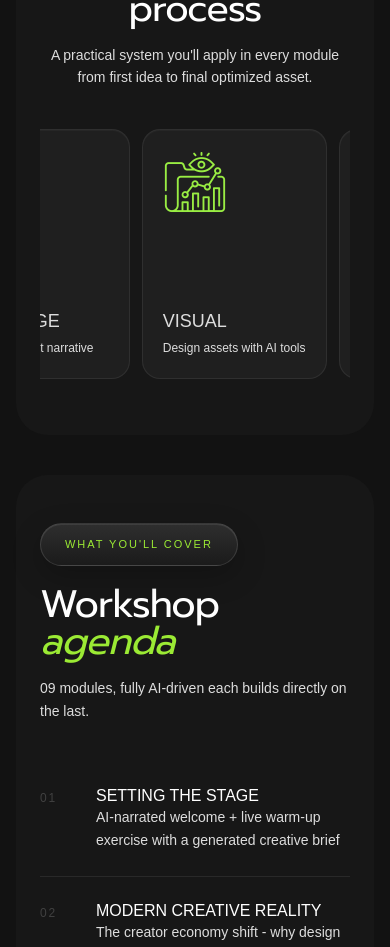
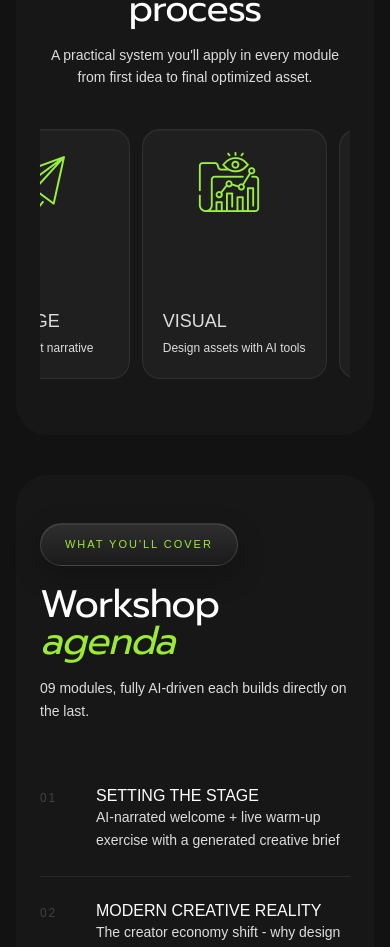
Before and after one commit to sajeer11/Work_Shop, a Next.js app: page /dark-version in a window 390 px wide. Shown: the part 2048-2995 px from the top of the page. Built offline with nearby package versions, Linux system fonts and the light colour scheme.

Commit message:
added responsive

```diff
--- a/app/dark-version/components/DarkCreativeIntelligence.tsx
+++ b/app/dark-version/components/DarkCreativeIntelligence.tsx
@@ -56,13 +56,15 @@ export default function DarkCreativeIntelligence({
           >
             <div className="flex h-16 items-start">
               {card.img ? (
-                <Image
-                  src={card.img}
-                  alt={`${card.title} icon`}
-                  width={132}
-                  height={64}
-                  className="h-16 w-auto object-contain"
-                />
+                <div className="relative h-16 w-[132px]">
+                  <Image
+                    src={card.img}
+                    alt={`${card.title} icon`}
+                    fill
+                    sizes="132px"
+                    className="object-contain"
+                  />
+                </div>
               ) : null}
             </div>
             <div>
```
